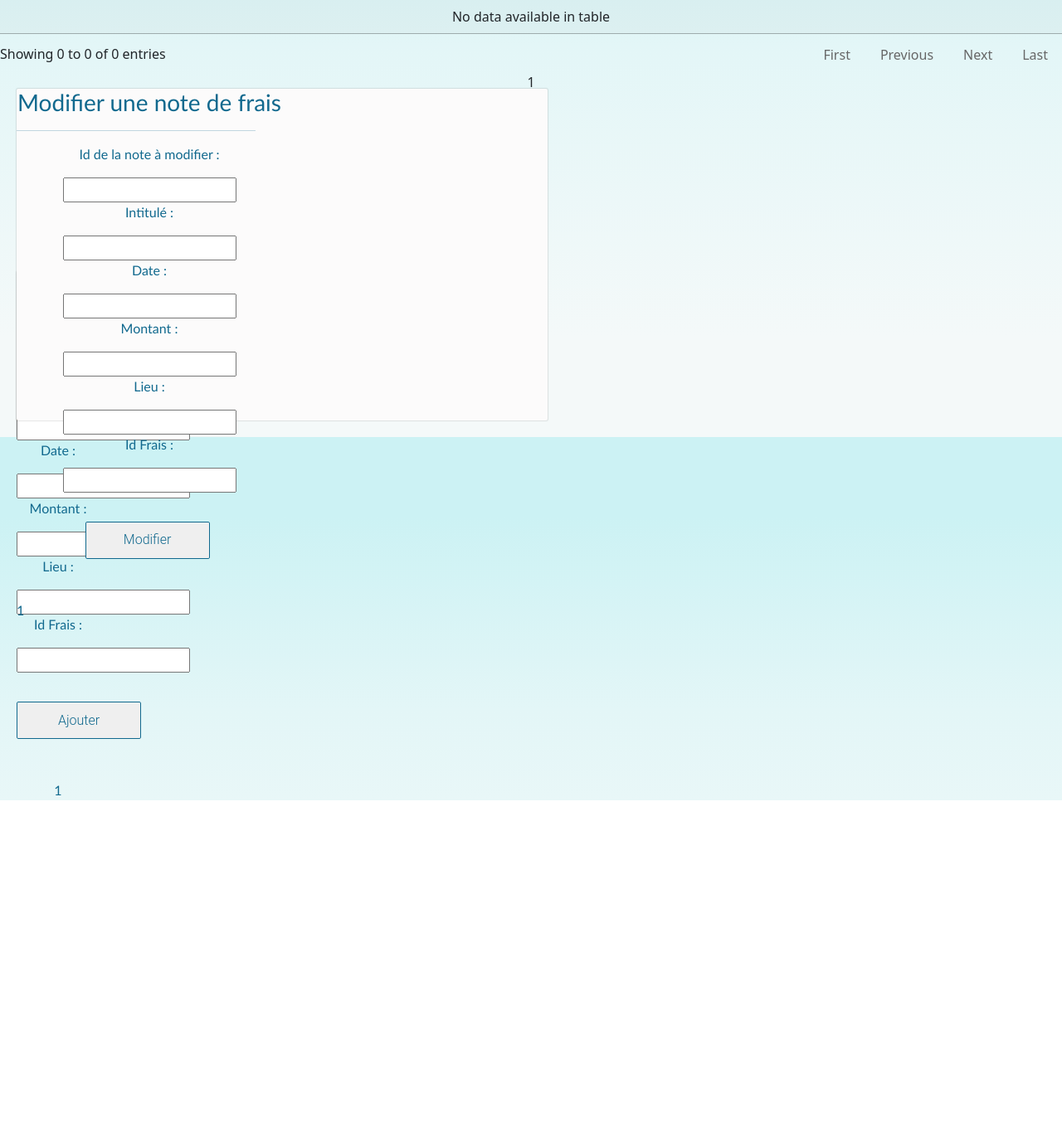
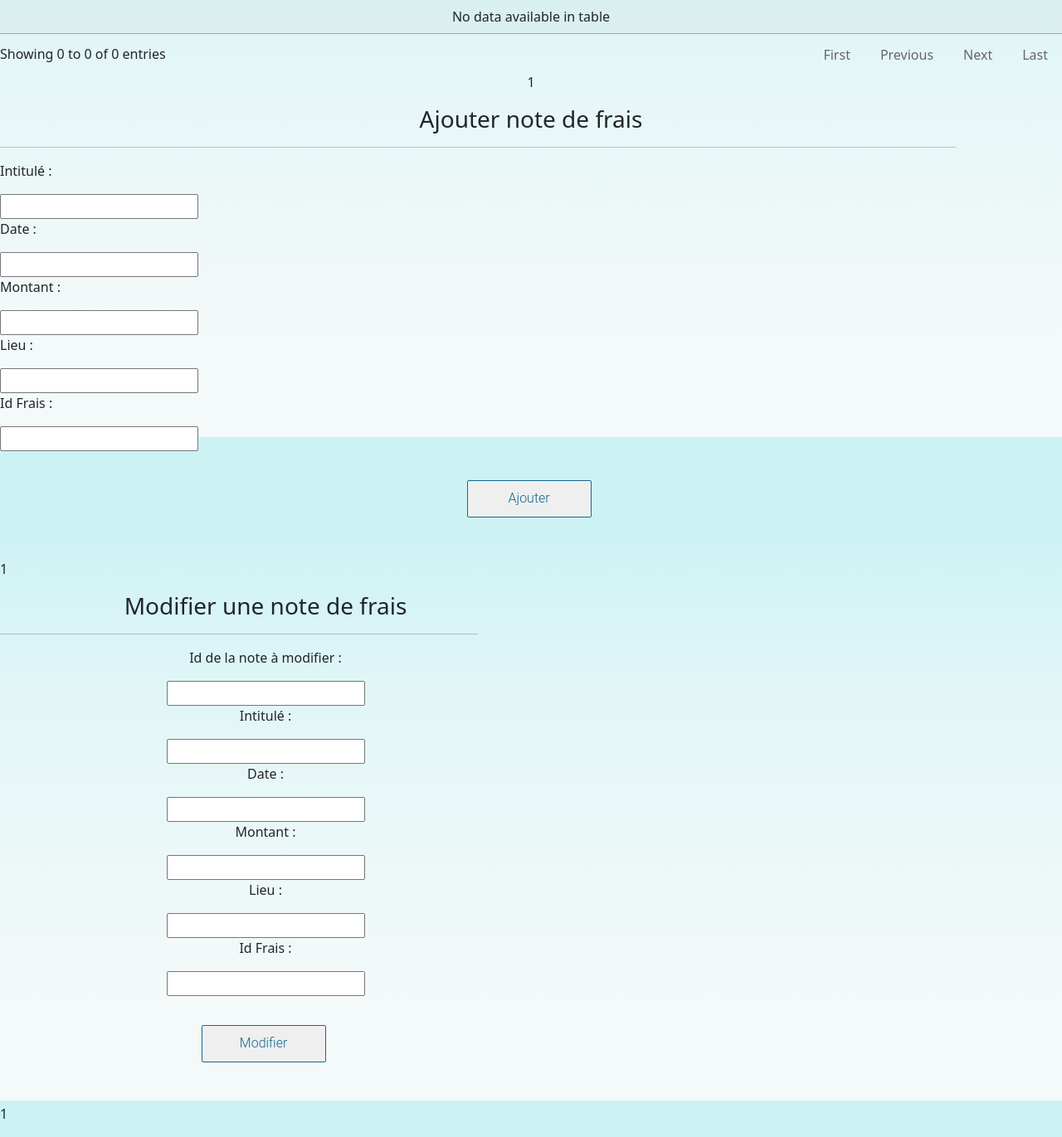
Before and after one commit to ari3645/vitalabNewGen, a PHP site: page /commercial.php in a window 1280 px wide. Shown: the part 273-1644 px from the top of the page at 83% size. Before the commit the page ends 1238 px from the top, so only its background shows below. Run offline with PHP 8.4, Linux system fonts and the light colour scheme; the visitor is signed in with stand-in values (Sample User, id 1); data that the repository does not hold is empty; some libraries are stand-ins or nearby versions.

Commit message:
Update commercial.php

```diff
--- a/commercial.php
+++ b/commercial.php
@@ -129,8 +129,8 @@ session_start();
           </div>
         </div>
 
-        <div class="top-left">
-          <form method="POST" action="add_ndf.php" style="height: 50%; width: 50%;">
+        <div class="left">
+          <form method="POST" action="add_ndf.php" >
               <h3><center>Ajouter note de frais</center></h3>
               <hr>
               <p>Intitulé : </p><input type="text" name="intitule">
@@ -151,7 +151,7 @@ session_start();
         </div>
 
 
-        <div class="bottom-left" style="height: 50%; width: 50%;">
+        <div class="right" >
             <form method="POST" action="modif_ndf.php" style="height: 50%; width: 50%;">
               <h3><center>Modifier une note de frais</center></h3>
               <hr>
```
